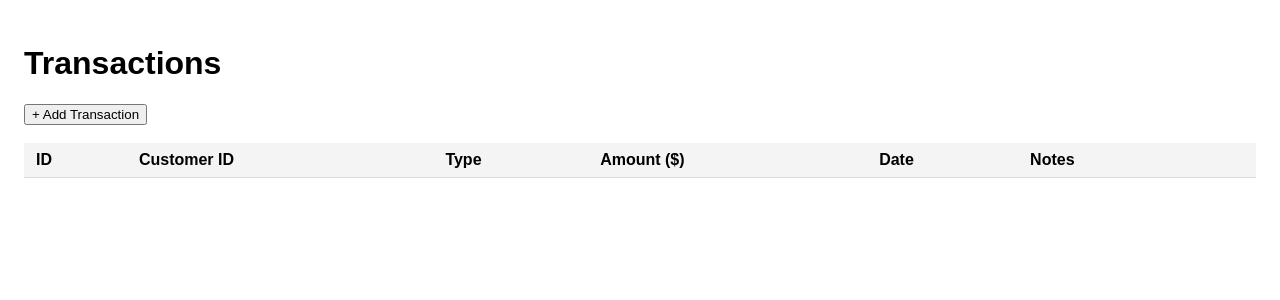
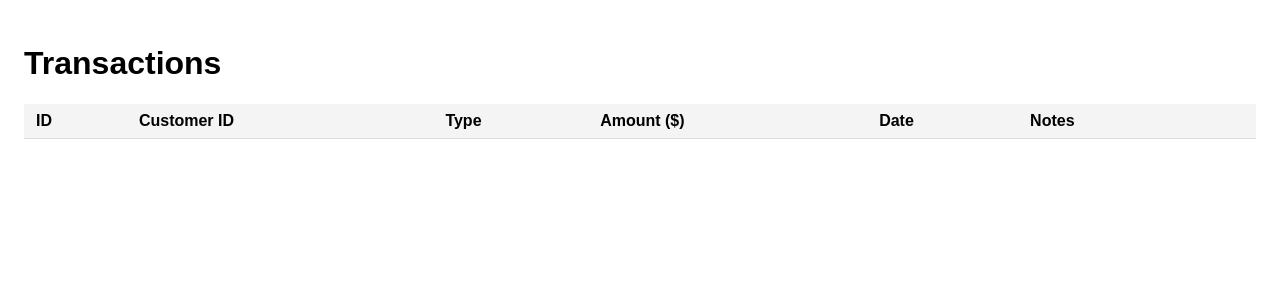
Before and after one commit to hassannajj/PaymentTracker, a Flask app: page /transactions in a window 1280 px wide. Shown: the part 49-349 px from the top of the page. Run offline with Flask 3, Linux system fonts and the light colour scheme; data that the repository does not hold is empty.

Commit message:
remove add_transaction page
Add Payment and Add Charge pages cover all transaction entry use cases,
making the generic add_transaction page redundant.

Co-Authored-By: Claude Sonnet 4.6 <noreply@anthropic.com>

```diff
--- a/app.py
+++ b/app.py
@@ -128,28 +128,6 @@ def update_transaction(id: int):
     repository.update_transaction(id, amount, date, notes)
     return {"id": id, "amount": amount, "date": date, "notes": notes}
 
-@app.route('/add_transaction', methods=['GET', 'POST'])
-def add_transaction():
-    if request.method == 'POST':
-        customer_id = request.form.get('customer_id')
-        transaction_type = request.form.get('transaction_type')
-        amount = request.form.get('amount')
-        date = request.form.get('date')
-        notes = request.form.get('notes')
-        transaction = repository.Transaction(
-            id=None,
-            customer_id=customer_id,
-            transaction_type=transaction_type,
-            amount=amount,
-            date=date,
-            notes=notes
-        )
-        repository.add_transaction(transaction)
-        return redirect(url_for('show_transactions'))
-
-    # Else, GET request
-    customers = repository.get_all_customers()
-    return render_template('add_transaction.html', customers=customers)
 
 @app.route('/add_payment', methods=['GET'])
 def add_payment_form():
--- a/templates/transaction_list.html
+++ b/templates/transaction_list.html
@@ -13,8 +13,6 @@
 
 {% block content %}
 <h1>Transactions</h1>
-<a href="/add_transaction"><button>+ Add Transaction</button></a>
-<br><br>
 <table>
     <thead>
         <tr>
```
Also changed, not shown: templates/add_transaction.html (deleted, +0 -21 lines).
